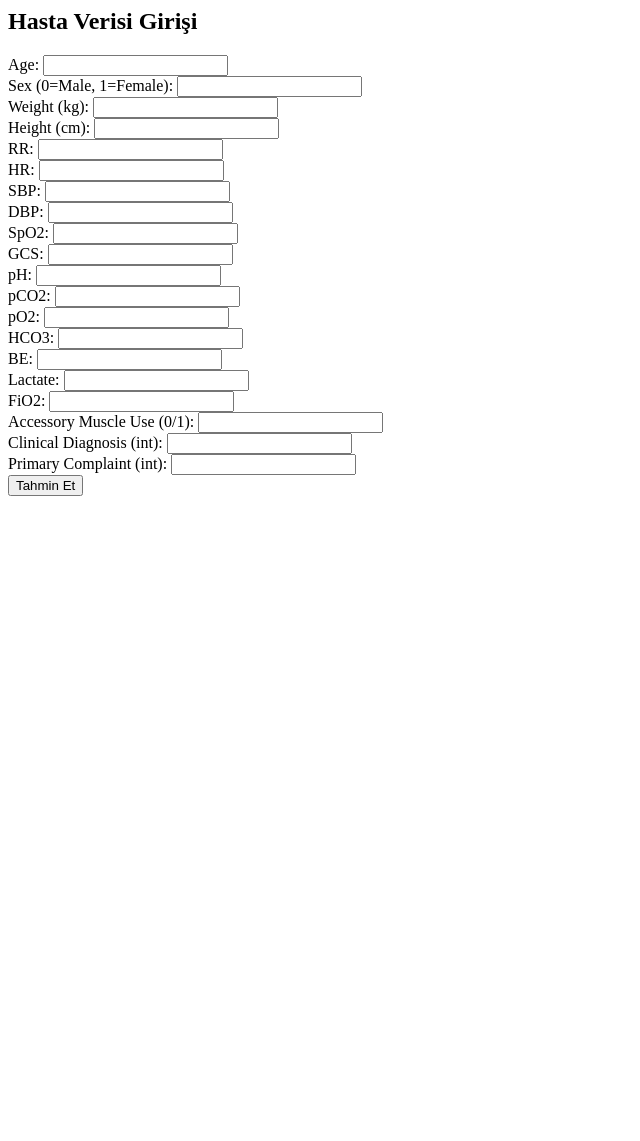
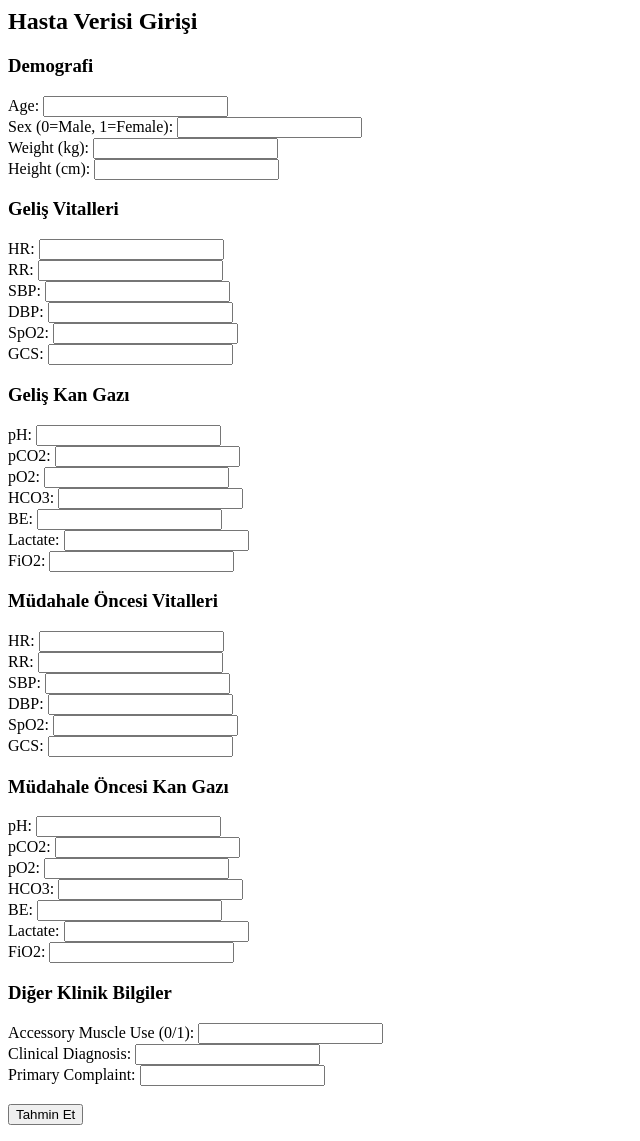
Before and after one commit to ramazansabirli/Entube3, a FastAPI app: page / in a window 1280 px wide. Shown: the whole page, without its empty margins (0-640 px from the left). Before the commit the page ends 496 px from the top, so only its background shows below. Run offline with FastAPI, Linux system fonts and the light colour scheme; parts of the project's set-up code (start-up, migrations or seed data) failed here and were passed over.

Commit message:
form.html

```diff
--- a/templates/form.html
+++ b/templates/form.html
@@ -5,16 +5,39 @@
 <body>
     <h2>Hasta Verisi Girişi</h2>
     <form action="/form-predict/" method="post">
+
+        <h3>Demografi</h3>
         Age: <input type="number" name="Age"><br>
         Sex (0=Male, 1=Female): <input type="number" name="Sex"><br>
         Weight (kg): <input type="number" step="0.1" name="Weight_kg"><br>
         Height (cm): <input type="number" step="0.1" name="Height_cm"><br>
+
+        <h3>Geliş Vitalleri</h3>
+        HR: <input type="number" name="HR_gelis"><br>
+        RR: <input type="number" name="RR_gelis"><br>
+        SBP: <input type="number" name="SBP_gelis"><br>
+        DBP: <input type="number" name="DBP_gelis"><br>
+        SpO2: <input type="number" step="0.1" name="SpO2_gelis"><br>
+        GCS: <input type="number" name="GCS_gelis"><br>
+
+        <h3>Geliş Kan Gazı</h3>
+        pH: <input type="number" step="0.01" name="pH_gelis"><br>
+        pCO2: <input type="number" step="0.1" name="pCO2_gelis"><br>
+        pO2: <input type="number" step="0.1" name="pO2_gelis"><br>
+        HCO3: <input type="number" step="0.1" name="HCO3_gelis"><br>
+        BE: <input type="number" step="0.1" name="BE_gelis"><br>
+        Lactate: <input type="number" step="0.01" name="Lactate_gelis"><br>
+        FiO2: <input type="number" name="FiO2_gelis"><br>
+
+        <h3>Müdahale Öncesi Vitalleri</h3>
+        HR: <input type="number" name="HR_pre"><br>
         RR: <input type="number" name="RR_pre"><br>
-        HR: <input type="number" name="HR_pre"><br>
         SBP: <input type="number" name="SBP_pre"><br>
         DBP: <input type="number" name="DBP_pre"><br>
         SpO2: <input type="number" step="0.1" name="SpO2_pre"><br>
         GCS: <input type="number" name="GCS_pre"><br>
+
+        <h3>Müdahale Öncesi Kan Gazı</h3>
         pH: <input type="number" step="0.01" name="pH_pre"><br>
         pCO2: <input type="number" step="0.1" name="pCO2_pre"><br>
         pO2: <input type="number" step="0.1" name="pO2_pre"><br>
@@ -22,9 +45,13 @@
         BE: <input type="number" step="0.1" name="BE_pre"><br>
         Lactate: <input type="number" step="0.01" name="Lactate_pre"><br>
         FiO2: <input type="number" name="FiO2_pre"><br>
+
+        <h3>Diğer Klinik Bilgiler</h3>
         Accessory Muscle Use (0/1): <input type="number" name="Accessory_Muscle_Use"><br>
-        Clinical Diagnosis (int): <input type="number" name="Clinical_Diagnosis"><br>
-        Primary Complaint (int): <input type="number" name="Primary_Complaint"><br>
+        Clinical Diagnosis: <input type="text" name="Clinical_Diagnosis"><br>
+        Primary Complaint: <input type="text" name="Primary_Complaint"><br>
+
+        <br>
         <input type="submit" value="Tahmin Et">
     </form>
 </body>
```
